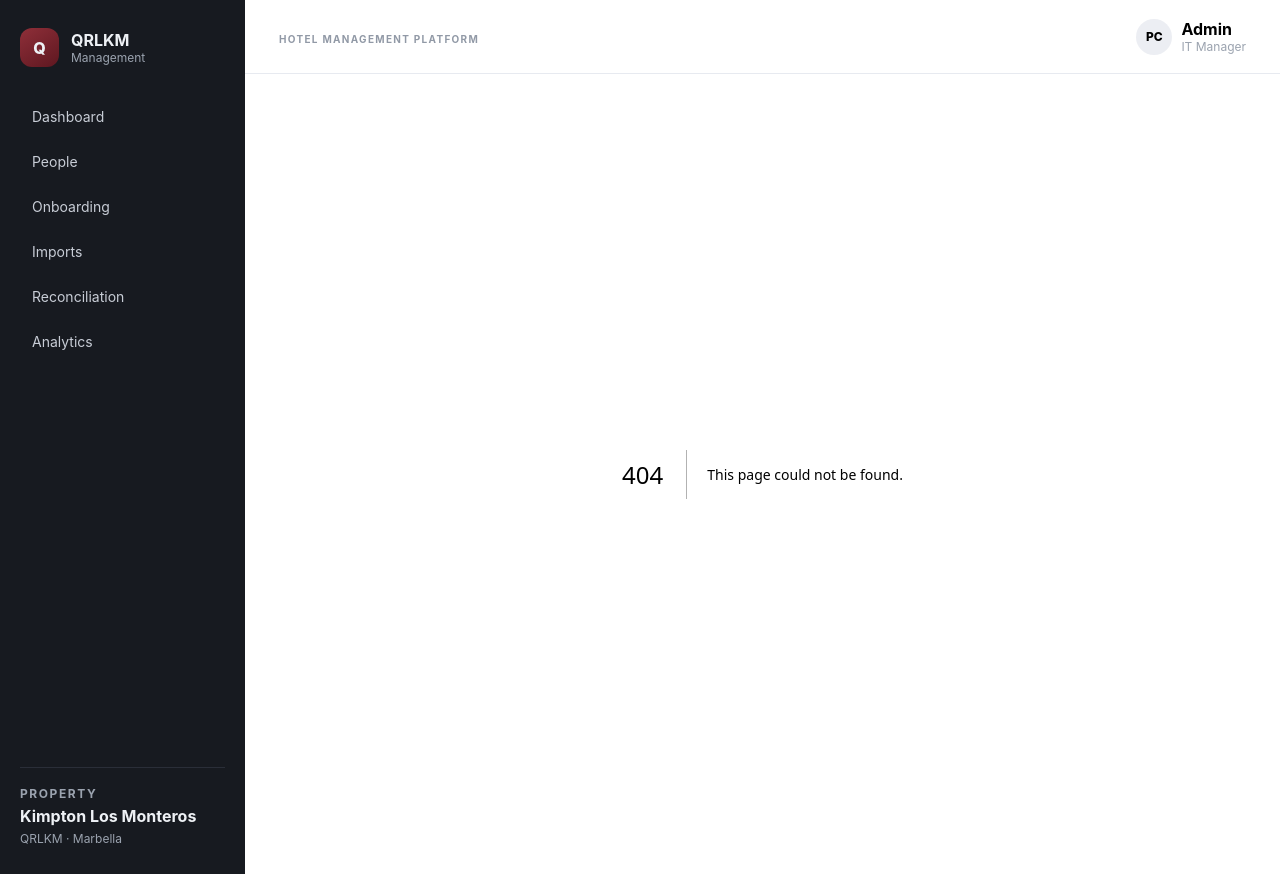
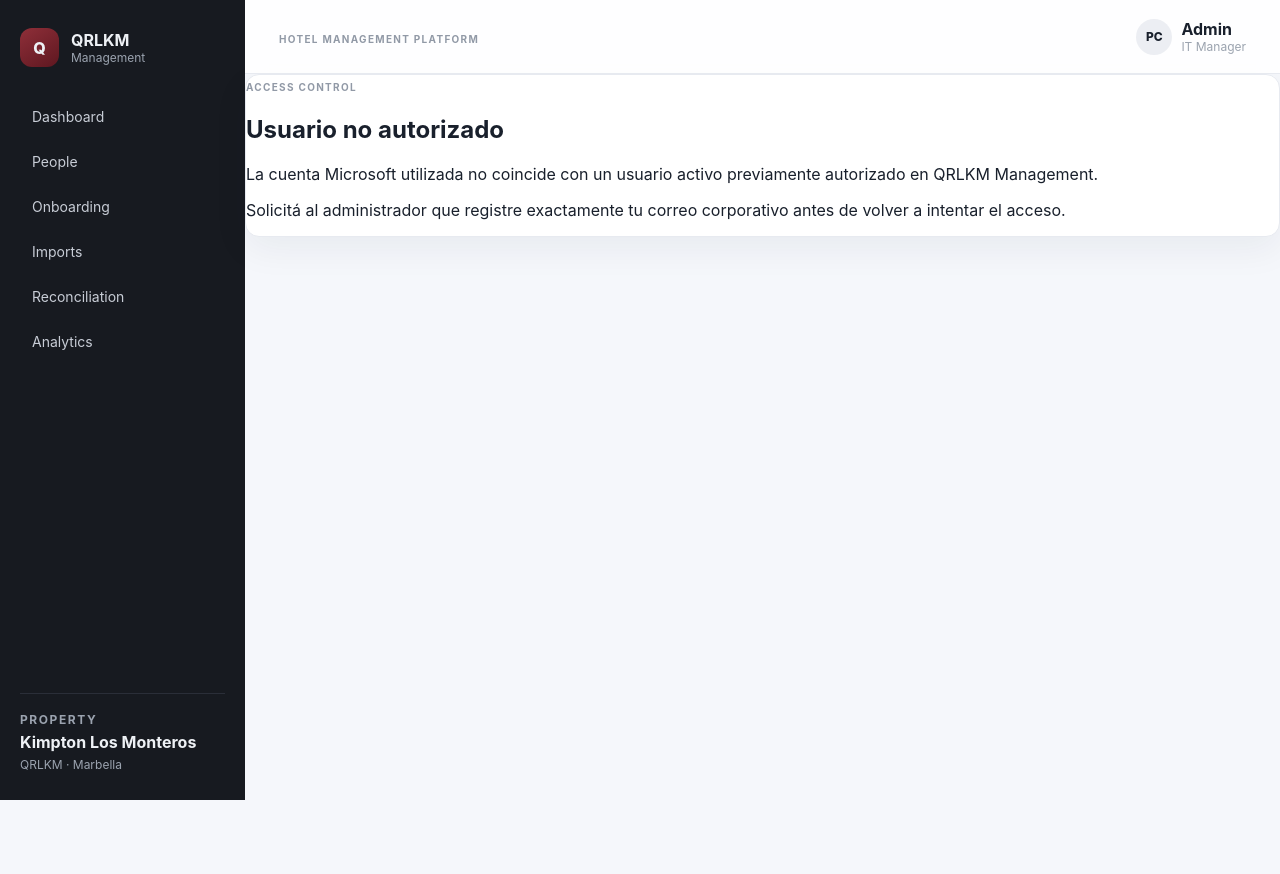
Before and after one commit to pablocollova/qrlkm_managment, a Next.js app: page /auth/unauthorized in a window 1280 px wide. Before the commit this address had no page. After the commit the page ends 800 px from the top, so only its background shows below. Built offline with nearby package versions, Linux system fonts and the light colour scheme.

Commit message:
Add unauthorized access page

```diff
--- /dev/null
+++ b/app/auth/unauthorized/page.tsx
@@ -0,0 +1,12 @@
+export default function UnauthorizedPage() {
+  return (
+    <main className="login-shell">
+      <section className="card login-card">
+        <span className="eyebrow">ACCESS CONTROL</span>
+        <h1>Usuario no autorizado</h1>
+        <p>La cuenta Microsoft utilizada no coincide con un usuario activo previamente autorizado en QRLKM Management.</p>
+        <p>Solicitá al administrador que registre exactamente tu correo corporativo antes de volver a intentar el acceso.</p>
+      </section>
+    </main>
+  )
+}
```
